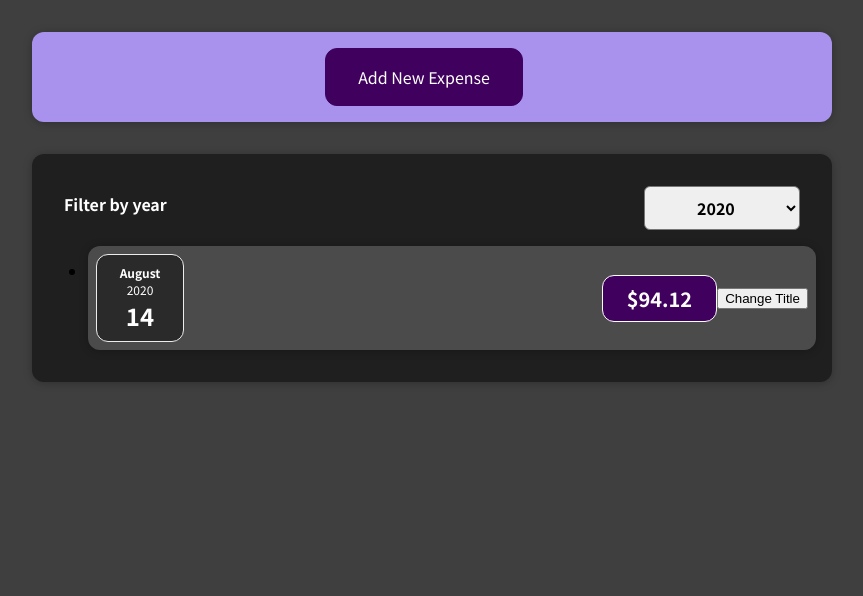
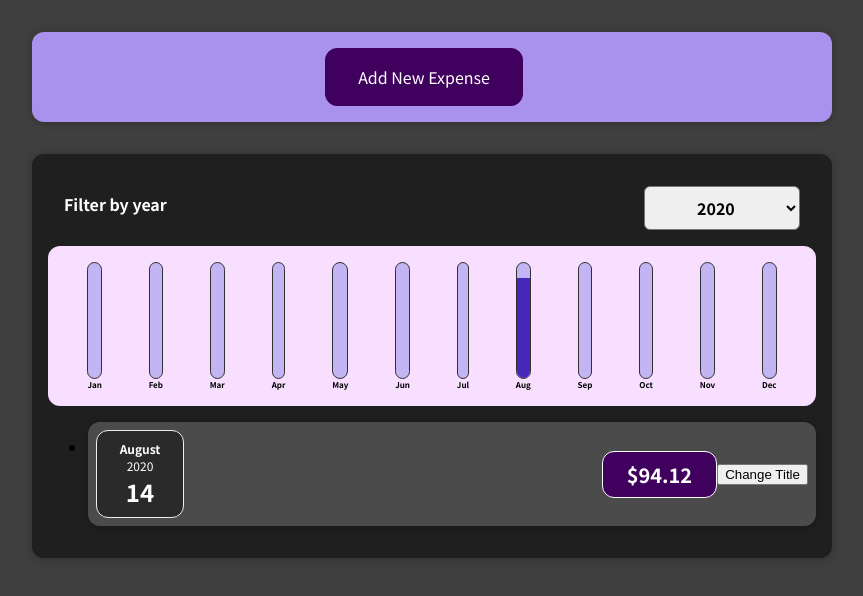
Before and after one commit to naduhz/tutorials, a React (Create React App) app in the folder react-complete-guide/: page / in a window 1280 px wide. Shown: the top 596 px of the page, without its empty margins (208-1071 px from the left). Built offline with nearby package versions, Linux system fonts and the light colour scheme.

Commit message:
demo app completed

```diff
--- /dev/null
+++ b/react-complete-guide/src/components/Chart/Chart.css
@@ -0,0 +1,9 @@
+.chart {
+  padding: 1rem;
+  border-radius: 12px;
+  background-color: #f8dfff;
+  text-align: center;
+  display: flex;
+  justify-content: space-around;
+  height: 10rem;
+}
--- /dev/null
+++ b/react-complete-guide/src/components/Chart/Chart.js
@@ -0,0 +1,24 @@
+import React from "react";
+
+import "./Chart.css";
+import ChartBar from "./ChartBar";
+
+const Chart = (props) => {
+  const dataPointValues = props.dataPoints.map((dataPoint) => dataPoint.value);
+  const totalMaximum = Math.max(...dataPointValues);
+
+  return (
+    <div className="chart">
+      {props.dataPoints.map((dataPoint) => (
+        <ChartBar
+          key={dataPoint.label}
+          value={dataPoint.value}
+          maxValue={totalMaximum}
+          label={dataPoint.label}
+        ></ChartBar>
+      ))}
+    </div>
+  );
+};
+
+export default Chart;
--- /dev/null
+++ b/react-complete-guide/src/components/Chart/ChartBar.css
@@ -0,0 +1,30 @@
+.chart-bar {
+  height: 100%;
+  display: flex;
+  flex-direction: column;
+  align-items: center;
+}
+
+.chart-bar__inner {
+  height: 100%;
+  width: 100%;
+  border: 1px solid #313131;
+  border-radius: 12px;
+  background-color: #c3b4f3;
+  overflow: hidden;
+  display: flex;
+  flex-direction: column;
+  justify-content: flex-end;
+}
+
+.chart-bar__fill {
+  background-color: #4826b9;
+  width: 100%;
+  transition: all 0.3s ease-out;
+}
+
+.chart-bar__label {
+  font-weight: bold;
+  font-size: 0.5rem;
+  text-align: center;
+}
--- /dev/null
+++ b/react-complete-guide/src/components/Chart/ChartBar.js
@@ -0,0 +1,25 @@
+import React from "react";
+
+import "./ChartBar.css";
+
+const ChartBar = (props) => {
+  let barFillHeight = "0%";
+
+  if (props.maxValue > 0) {
+    barFillHeight = Math.round((props.value / props.maxValue) * 100);
+  }
+
+  return (
+    <div className="chart-bar">
+      <div className="chart-bar__inner">
+        <div
+          className="chart-bar__fill"
+          style={{ height: barFillHeight }}
+        ></div>
+      </div>
+      <div className="chart-bar__label">{props.label}</div>
+    </div>
+  );
+};
+
+export default ChartBar;
--- a/react-complete-guide/src/components/Expenses/Expenses.js
+++ b/react-complete-guide/src/components/Expenses/Expenses.js
@@ -4,6 +4,7 @@ import "./Expenses.css";
 import Card from "../UI/Card";
 import ExpensesFilter from "./ExpensesFilter";
 import ExpensesList from "./ExpensesList";
+import ExpensesChart from "./ExpensesChart";
 
 const Expenses = (props) => {
   const [filteredYear, setFilteredYear] = useState("2020");
@@ -23,6 +24,7 @@ const Expenses = (props) => {
           selected={filteredYear}
           onChangeFilter={filterChangeHandler}
         ></ExpensesFilter>
+        <ExpensesChart expenses={filteredExpenses}></ExpensesChart>
         <ExpensesList items={filteredExpenses}></ExpensesList>
       </Card>
     </div>
--- /dev/null
+++ b/react-complete-guide/src/components/Expenses/ExpensesChart.js
@@ -0,0 +1,29 @@
+import React from "react";
+
+import Chart from "../Chart/Chart";
+
+const ExpensesChart = (props) => {
+  const chartDataPoints = [
+    { label: "Jan", value: 0 },
+    { label: "Feb", value: 0 },
+    { label: "Mar", value: 0 },
+    { label: "Apr", value: 0 },
+    { label: "May", value: 0 },
+    { label: "Jun", value: 0 },
+    { label: "Jul", value: 0 },
+    { label: "Aug", value: 0 },
+    { label: "Sep", value: 0 },
+    { label: "Oct", value: 0 },
+    { label: "Nov", value: 0 },
+    { label: "Dec", value: 0 },
+  ];
+
+  for (const expense of props.expenses) {
+    const expenseMonth = expense.date.getMonth();
+    chartDataPoints[expenseMonth].value += expense.amount;
+  }
+
+  return <Chart dataPoints={chartDataPoints}></Chart>;
+};
+
+export default ExpensesChart;
--- a/react-complete-guide/src/components/NewExpense/ExpenseForm.js
+++ b/react-complete-guide/src/components/NewExpense/ExpenseForm.js
@@ -22,7 +22,7 @@ const ExpenseForm = (props) => {
 
     const expenseData = {
       title: enteredTitle,
-      amount: enteredAmount,
+      amount: +enteredAmount,
       date: new Date(enteredDate),
     };
 
```
